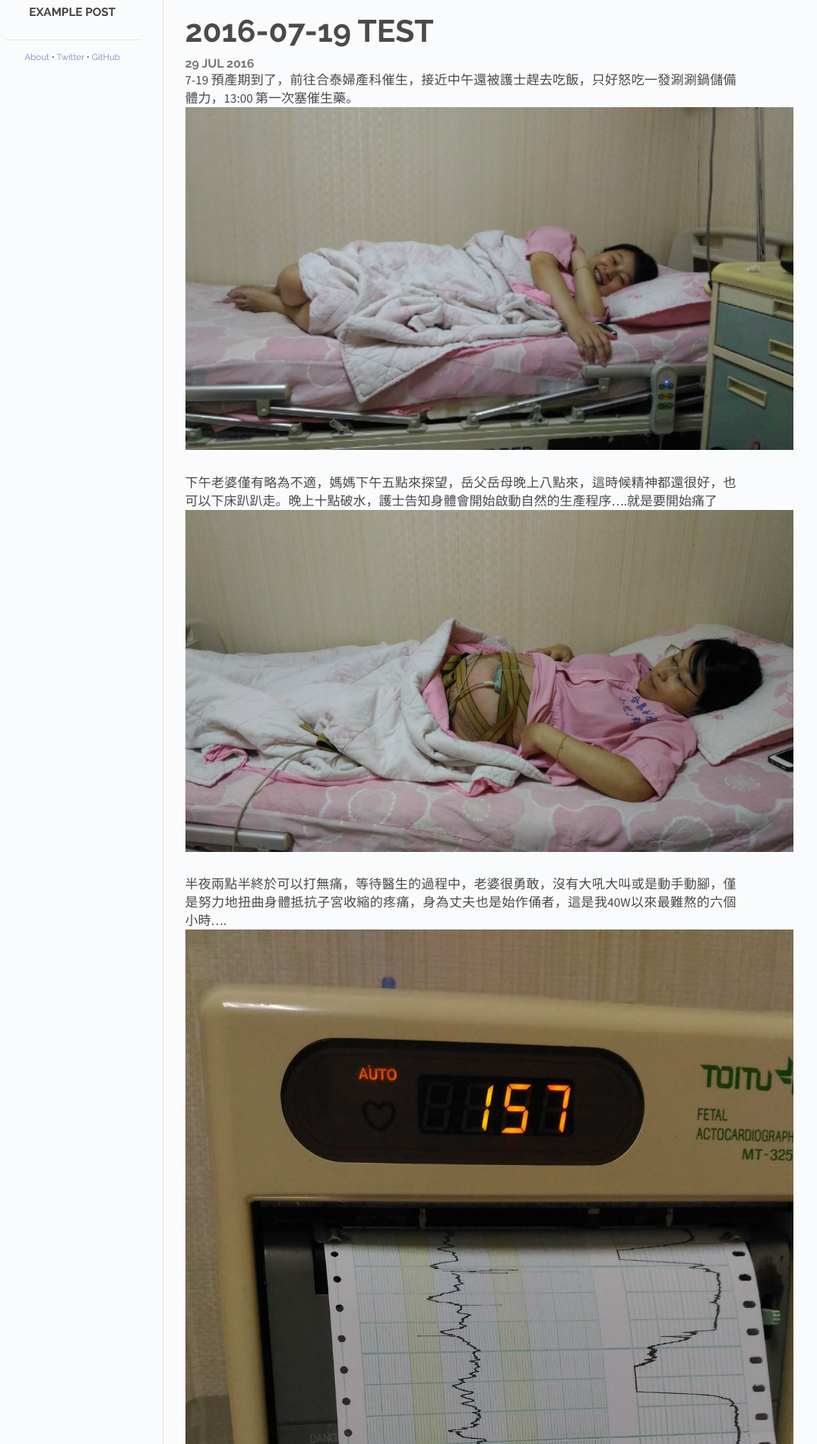
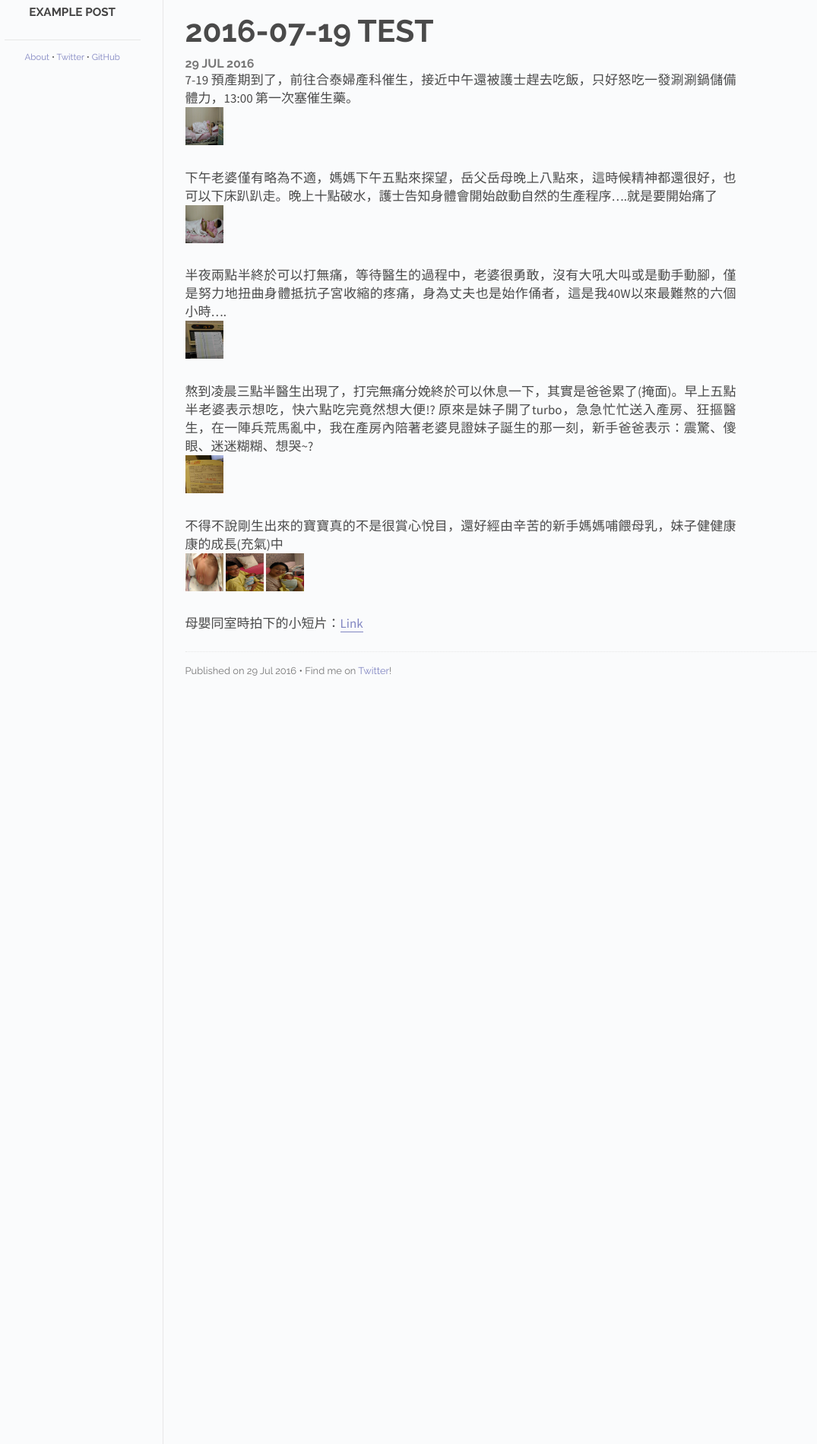
Before and after one commit to ddtwu/ddtwu.github.io, a Jekyll site: the page built from _posts/2016-07-29-noteOfLife-family.md, in a window 1280 px wide. Shown: the part 324-2224 px from the top of the page at 76% size, without its empty margins (144-1219 px from the left). Built offline with Jekyll 4.4.1, drawn with Linux system fonts in a browser that asks for light colours.

Commit message:
no message

```diff
--- a/_posts/2016-07-29-noteOfLife-family.md
+++ b/_posts/2016-07-29-noteOfLife-family.md
@@ -6,20 +6,20 @@ date:   2016-07-29 12:00:00
 categories: posts
 ---
 > 7-19 預產期到了，前往合泰婦產科催生，接近中午還被護士趕去吃飯，只好怒吃一發涮涮鍋儲備體力，13:00 第一次塞催生藥。
-<img src="/images/2016-07-29-noteOfLife-family/g1.jpg">
+<img src="/images/2016-07-29-noteOfLife-family/g1.jpg" width="50" height="50">
 
 > 下午老婆僅有略為不適，媽媽下午五點來探望，岳父岳母晚上八點來，這時候精神都還很好，也可以下床趴趴走。晚上十點破水，護士告知身體會開始啟動自然的生產程序....就是要開始痛了
-<img src="/images/2016-07-29-noteOfLife-family/g2.jpg">
+<img src="/images/2016-07-29-noteOfLife-family/g2.jpg" width="50" height="50">
 
 > 半夜兩點半終於可以打無痛，等待醫生的過程中，老婆很勇敢，沒有大吼大叫或是動手動腳，僅是努力地扭曲身體抵抗子宮收縮的疼痛，身為丈夫也是始作俑者，這是我40W以來最難熬的六個小時....
-<img src="/images/2016-07-29-noteOfLife-family/g3.jpg">
+<img src="/images/2016-07-29-noteOfLife-family/g3.jpg" width="50" height="50">
 
 > 熬到凌晨三點半醫生出現了，打完無痛分娩終於可以休息一下，其實是爸爸累了(掩面)。早上五點半老婆表示想吃，快六點吃完竟然想大便!? 原來是妹子開了turbo，急急忙忙送入產房、狂摳醫生，在一陣兵荒馬亂中，我在產房內陪著老婆見證妹子誕生的那一刻，新手爸爸表示：震驚、傻眼、迷迷糊糊、想哭~?
-<img src="/images/2016-07-29-noteOfLife-family/g4.jpg">
+<img src="/images/2016-07-29-noteOfLife-family/g4.jpg" width="50" height="50">
 
 > 不得不說剛生出來的寶寶真的不是很賞心悅目，還好經由辛苦的新手媽媽哺餵母乳，妹子健健康康的成長(充氣)中
-<img src="/images/2016-07-29-noteOfLife-family/g5.jpg">
-<img src="/images/2016-07-29-noteOfLife-family/g6.jpg">
-<img src="/images/2016-07-29-noteOfLife-family/g7.jpg">
+<img src="/images/2016-07-29-noteOfLife-family/g5.jpg" width="50" height="50">
+<img src="/images/2016-07-29-noteOfLife-family/g6.jpg" width="50" height="50">
+<img src="/images/2016-07-29-noteOfLife-family/g7.jpg" width="50" height="50">
 
 > 母嬰同室時拍下的小短片：[Link](https://youtu.be/OzVjfjYwxhQ)
```
